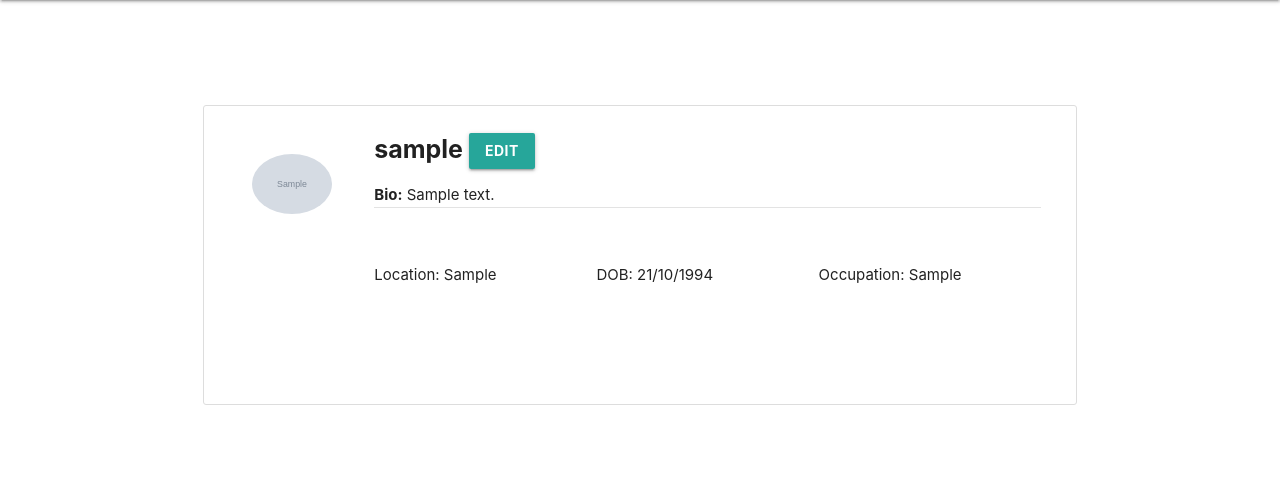
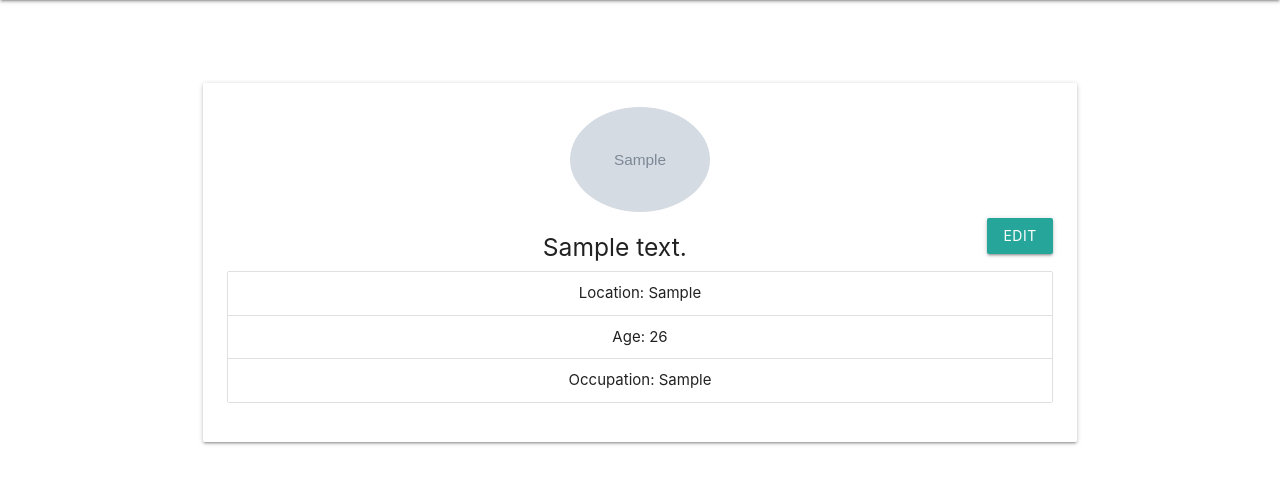
Before and after one commit to Ronith900/django_blog, a Django app: page /profile/1 in a window 1280 px wide. Shown: the part 64-548 px from the top of the page. Run offline with Django 3.2, Linux system fonts and the light colour scheme; a user stored in the database is signed in; tables that the repository leaves empty hold one stand-in row (values such as "Sample post"); grey boxes marked "Sample" are stand-in pictures; some libraries are stand-ins or nearby versions.

Commit message:
enhancements

```diff
--- a/blog/templates/blog/_tweet.html
+++ b/blog/templates/blog/_tweet.html
@@ -4,7 +4,7 @@
     <div class="row valign-wrapper">
         <div class="col s2">
             <img src="{{post.user.profile.image.url}}" alt="" class="circle responsive-img"
-                 style="width:80px;height;80px,radius:40px"> <!-- notice the "circle" class -->
+                 style="width:80px;height;80px,radius:40px;object-fit:cover;"> <!-- notice the "circle" class -->
         </div>
         <div class="col s12">
             <div style="border-bottom:3px solid #dddddd;">
--- a/users/templates/users/profile.html
+++ b/users/templates/users/profile.html
@@ -2,110 +2,27 @@
 
 {% block content%}
 
-<div class="profile-container">
-    <div class="user-profile user-profile-image">
-        <img src="{{user.profile.image.url}}" alt="profile-pic" class="circle responsive-img"
-                 style="width:80px;height;80px,radius:40px">
+<div class="card">
+    <div class="card-content center">
+        <div>
+                    <img src="{{user.profile.image.url}}" alt="profile-pic" class="circle responsive-img"
+             style="width:140px;height;140px,radius:70px:cover:fit;"><br>
+            <span class="right"><a class="waves-effect waves-teal btn" href="{% url 'profile-edit' user.profile.pk %}">Edit</a></span>
+        </div>
+        <h5 style="padding-left:15px;">{{user.profile.bio}}</h5>
+        <ul class="collection">
+            <li class="collection-item">Location: {{user.profile.country}}</li>
+            <li class="collection-item">Age: 26</li>
+            <li class="collection-item">Occupation: {{user.profile.occupation}}</li>
 
+        </ul>
 
     </div>
-    <div class="user-profile">
-        <div class="up-name">
-            {{user.username}}
-            <span class="float-right">
-            <a class="btn btn-primary btn-sm" href="{% url 'profile-edit' user.profile.pk %}">Edit</a>
-        </span>
-        </div>
-        <div class="up-bio">
-            <span><b>Bio:</b> {{user.profile.bio}}</span>
-        </div>
-        <div class="up-extra-info">
-            <div class="up-extra-info-box">Location: {{user.profile.country}}</div>
-            <div class="up-extra-info-box">DOB: 21/10/1994</div>
-            <div class="up-extra-info-box">Occupation: {{user.profile.occupation}}</div>
-        </div>
-    </div>
 </div>
-<br>
 {% endblock %}
 
 {% block extra-css %}
 <style rel="stylesheet">
-    .m-con{
-        border:1px solid grey;
-        height:500px;
-        display:flex;
-        flex-direction:row;
-        justify-content:space-between;
-        align-items:center;
-    }
-
-    .b1{
-        width:50px;
-        height:50px;
-        background:gold;
-        margin:50px;
-        display:flex;
-        justify-content:center;
-        align-items:center;
-    }
-
-    .up-extra-info{
-        margin-top:2rem;
-        display:flex;
-        flex-direction:row;
-        justify-content:space-between;
-        align-content:center;
-    }
-
-    .up-extra-info-box{
-        width:15rem;
-        height:5rem;
-        display:flex;
-        justify-content:start-left;
-        align-items:center;
-    }
-
-    .up-bio{
-        margin-top:1rem;
-        margin-bottom:1rem;
-        border-bottom: 1px solid #e3e3e3
-    }
-
-    .test{}
-
-
-    .profile-container{
-      background: #ffffff;
-      padding: 10px 20px;
-      border: 1px solid #dddddd;
-      border-radius: 3px;
-      display:flex;
-      flex-direction:row;
-      height:300px;;
-      margin-top:2rem;
-
-    }
-
-    .up-name{
-    font-weight:bold;
-    font-size:25px;
-    }
-
-    .user-profile{
-        flex: auto;
-        flex-grow:1;
-        width:7rem;
-        height:7rem;
-        margin:1rem
-    }
-
-    .user-profile-image{
-        flex-grow:0;
-        display:flex;
-        align-items:center;
-        justify-content:center;
-    }
 
 
 </style>
```
